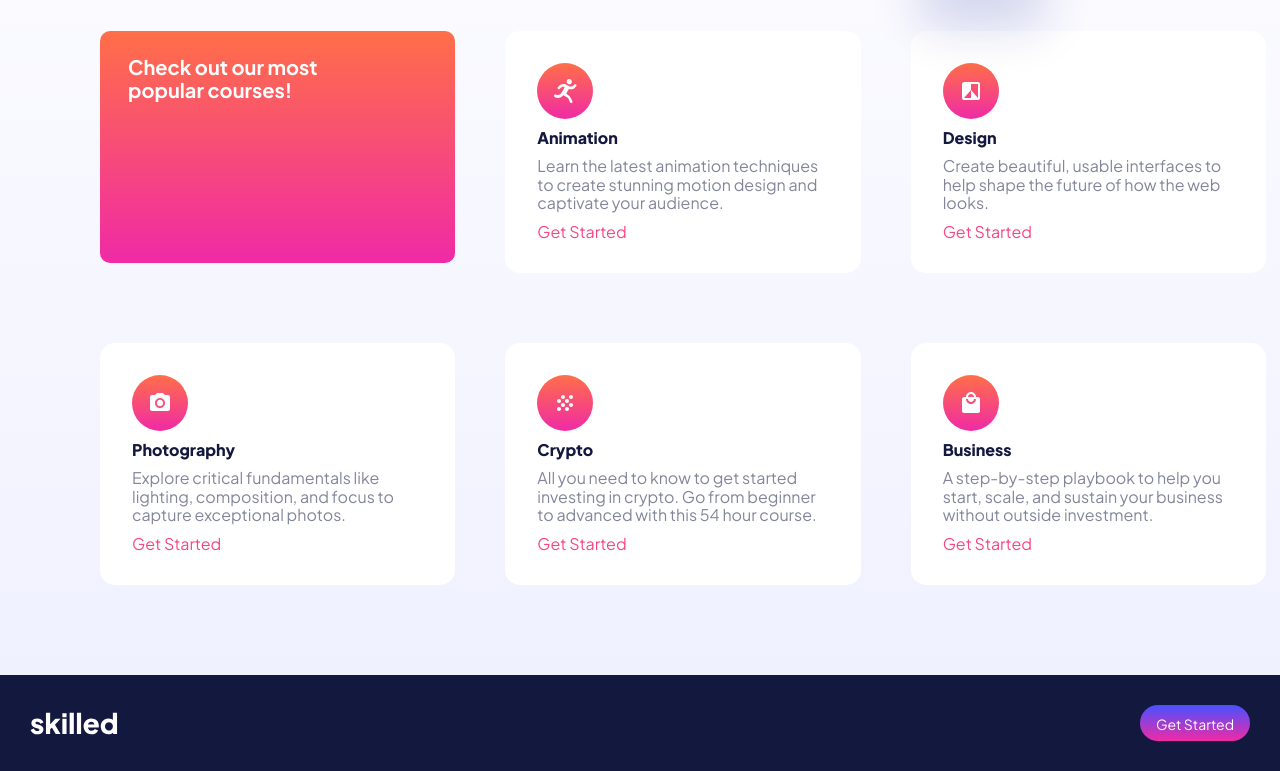
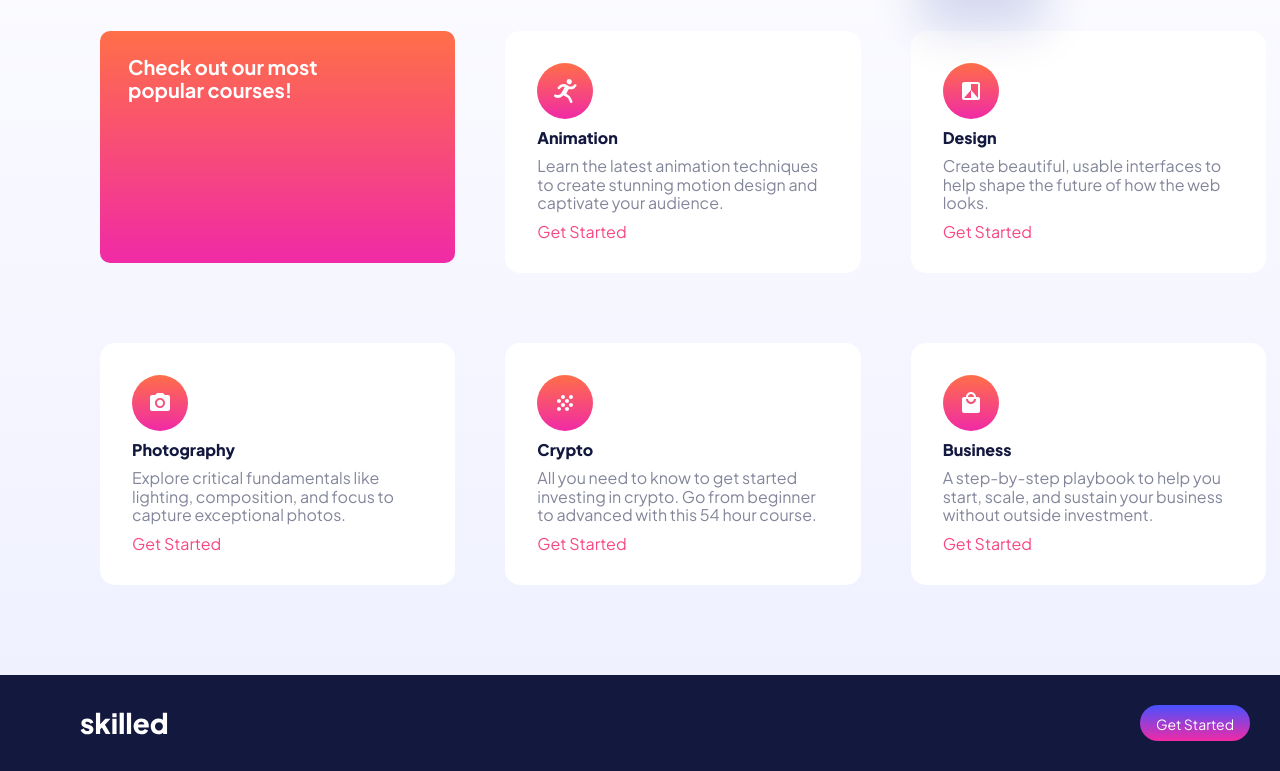
Before and after one commit to ruimar-dev/Responsive.github.io, a website built with Vite: page index.html in a window 1280 px wide. Shown: the part 425-1196 px from the top of the page. Built offline with nearby package versions, Linux system fonts and the light colour scheme; files whose address does not match are found by name.

Commit message:
Responsive with padding

```diff
--- a/sass/abstracts/_mixins.scss
+++ b/sass/abstracts/_mixins.scss
@@ -83,6 +83,9 @@
       .main__description{
         max-width: 600px;
       }
+      .footer{
+        padding-left: 80px;
+      }
     }
   }
 
```
Also changed, not shown: css/style.css, 1 other file.
